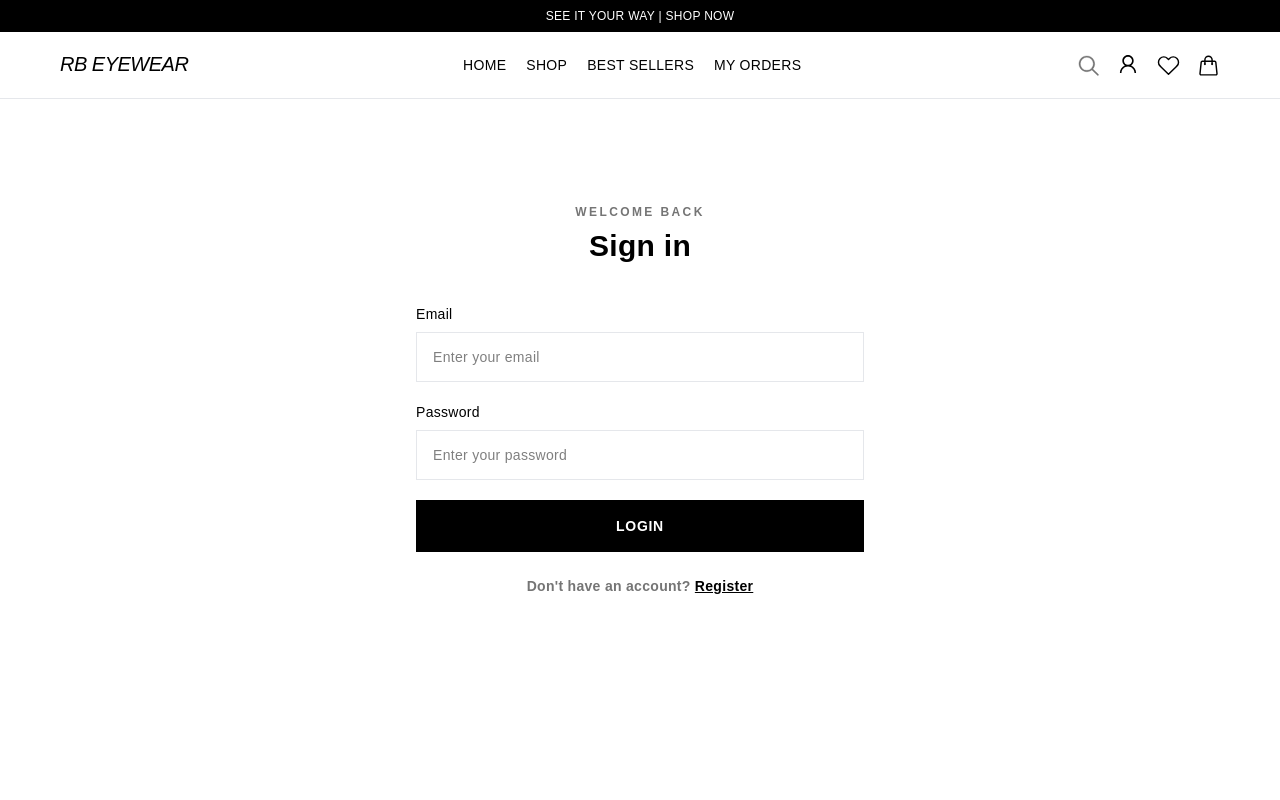
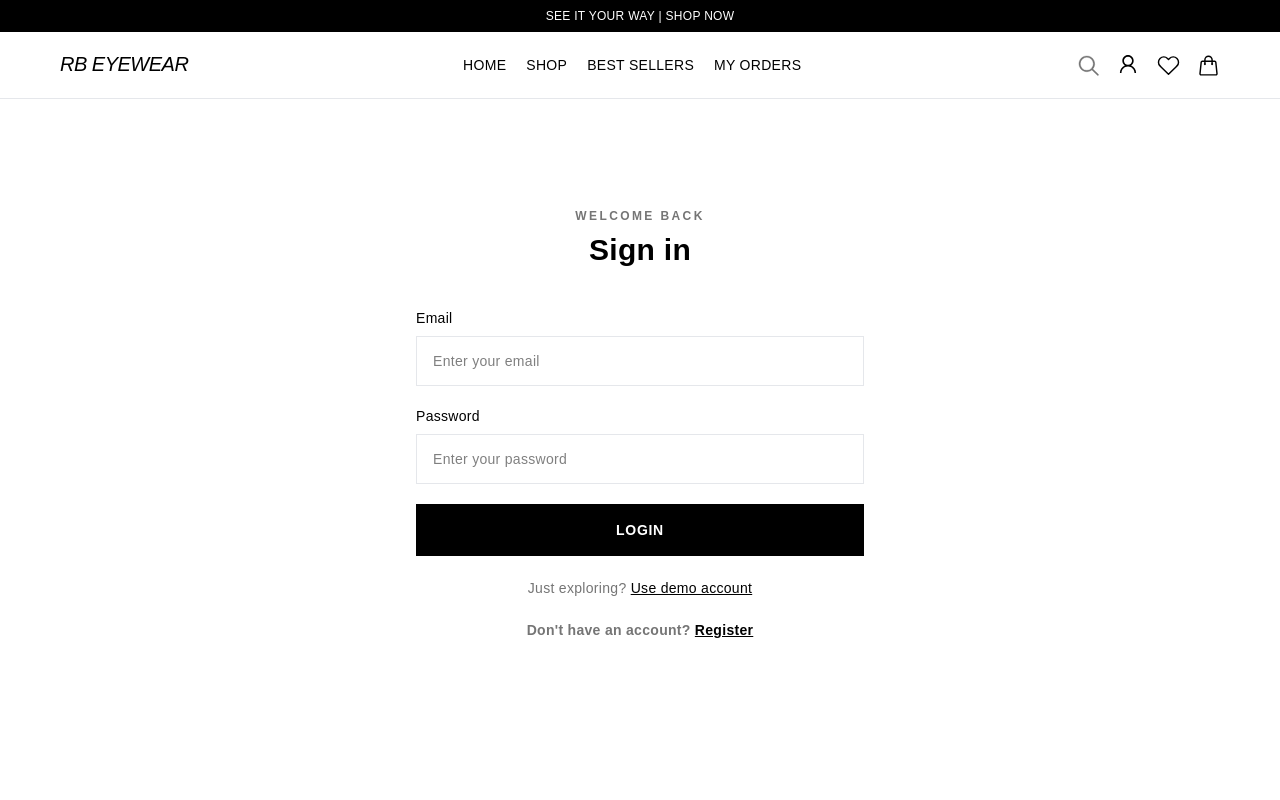
Before and after one commit to Ramirozzz/RB-Store, a React (Vite) app in the folder frontend/: page /login in a window 1280 px wide. Shown: the top 800 px of the page. Built offline with nearby package versions, Linux system fonts and the light colour scheme; no server answers; a web font is replaced by a local one.

Commit message:
Add demo account feature to LoginPage

```diff
--- a/frontend/src/pages/LoginPage.tsx
+++ b/frontend/src/pages/LoginPage.tsx
@@ -4,13 +4,16 @@ import useAuthStore from "../stores/authStore";
 import { useLogin } from "../hooks/useLogin";
 import useToastStore from "../stores/ToastStore";
 import LoadingSpinner from "../components/LoadingSpinners/LoadingSpinner";
+import { FiX } from "react-icons/fi";
 
 const LoginPage = () => {
   const [email, setEmail] = useState("");
   const [password, setPassword] = useState("");
+  const [errorMessage, setErrorMessage] = useState("");
+  const [showDemo, setShowDemo] = useState(false);
+
   const login = useAuthStore((state) => state.login);
   const loginMutation = useLogin();
-  const [errorMessage, setErrorMessage] = useState("");
 
   const showToast = useToastStore((state) => state.showToast);
   const navigate = useNavigate();
@@ -39,8 +42,13 @@ const LoginPage = () => {
     );
   };
 
+  const demoLoginDetails = {
+    email: "demo@rbstore.com",
+    password: "Demo1212!",
+  };
+
   return (
-    <div className="flex min-h-dvh items-center justify-center px-5 py-20">
+    <div className="flex min-h-dvh items-center justify-center px-5 py-20 mt-6">
       <div className="w-full max-w-md">
         <div className="mb-10 text-center">
           <p className="text-xs uppercase tracking-[0.2em] text-muted">
@@ -105,7 +113,56 @@ const LoginPage = () => {
           </button>
         </form>
 
-        <p className="mt-6 text-center text-sm text-muted">
+        <div className="mt-5 text-center">
+          <button
+            type="button"
+            onClick={() => setShowDemo(!showDemo)}
+            className="text-sm text-muted transition "
+          >
+            Just exploring?{" "}
+            <span className="text-text underline">Use demo account</span>
+          </button>
+
+          {showDemo && (
+            <div className="relative mt-4 border border-border p-4 text-left">
+              <FiX
+                onClick={() => setShowDemo(false)}
+                className="absolute right-3 top-3 cursor-pointer"
+              />
+              <div className="mb-3">
+                <h2 className="text-sm font-semibold text-text">
+                  Demo Account
+                </h2>
+                <p className="mt-1 text-xs text-muted">
+                  Explore the store and admin dashboard with read-only access.
+                </p>
+              </div>
+
+              <p className="text-sm">
+                <span className="text-muted">Email:</span>{" "}
+                {demoLoginDetails.email}
+              </p>
+              <p className="text-sm mt-1">
+                <span className="text-muted">Password:</span>{" "}
+                {demoLoginDetails.password}
+              </p>
+
+              <button
+                type="button"
+                onClick={() => {
+                  setEmail(demoLoginDetails.email);
+                  setPassword(demoLoginDetails.password);
+                  setShowDemo(false);
+                }}
+                className="mt-5 w-full bg-surface py-3 text-xs font-semibold uppercase tracking-wider text-white transition hover:bg-neutral-800"
+              >
+                Fill Login Details
+              </button>
+            </div>
+          )}
+        </div>
+
+        <p className="mt-5 text-center text-sm text-muted">
           Don't have an account?{"  "}
           <Link to="/register" className="text-text underline">
             Register
```
